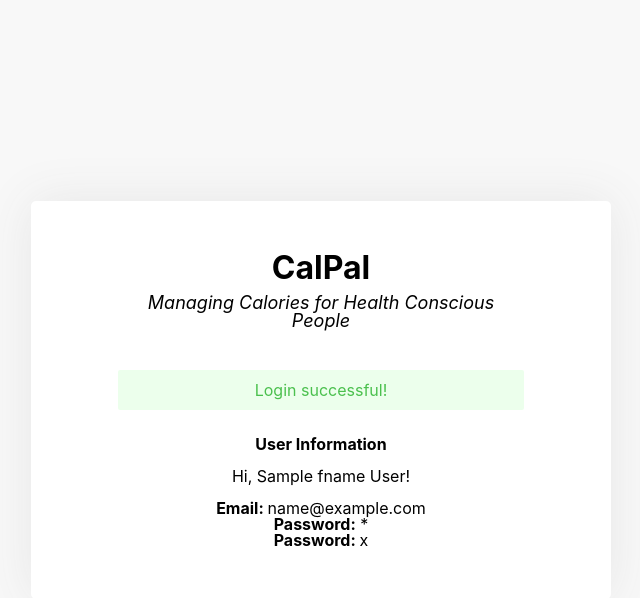
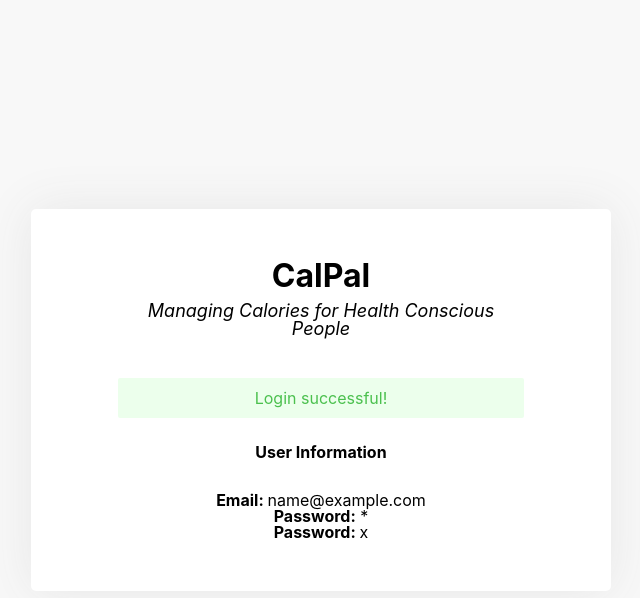
Before and after one commit to nattui/CalPal, a Flask app: template project/templates/app.html in a window 1280 px wide. Shown: the top 598 px of the page, without its empty margins (319-959 px from the left). Run offline with Flask 2, Linux system fonts and the light colour scheme; the template is opened without the code that fills it: most values are stand-ins (such as "Sample title", 1, 10 or a date in 2020); parts of the project's set-up code (start-up, migrations or seed data) failed here and were passed over.

Commit message:
Update app.html (Fix bug)

```diff
--- a/project/templates/app.html
+++ b/project/templates/app.html
@@ -23,7 +23,7 @@
       <p><b>User Information</b></p>
 
       <br>
-      <p>Hi, {{ fname }} {{ lname }}!</p>
+      <!-- <p>Hi, {{ fname }} {{ lname }}!</p> -->
       <br>
       <!-- Shows user information -->
       <p><b>Email: </b>{{ email }}</p>
```
